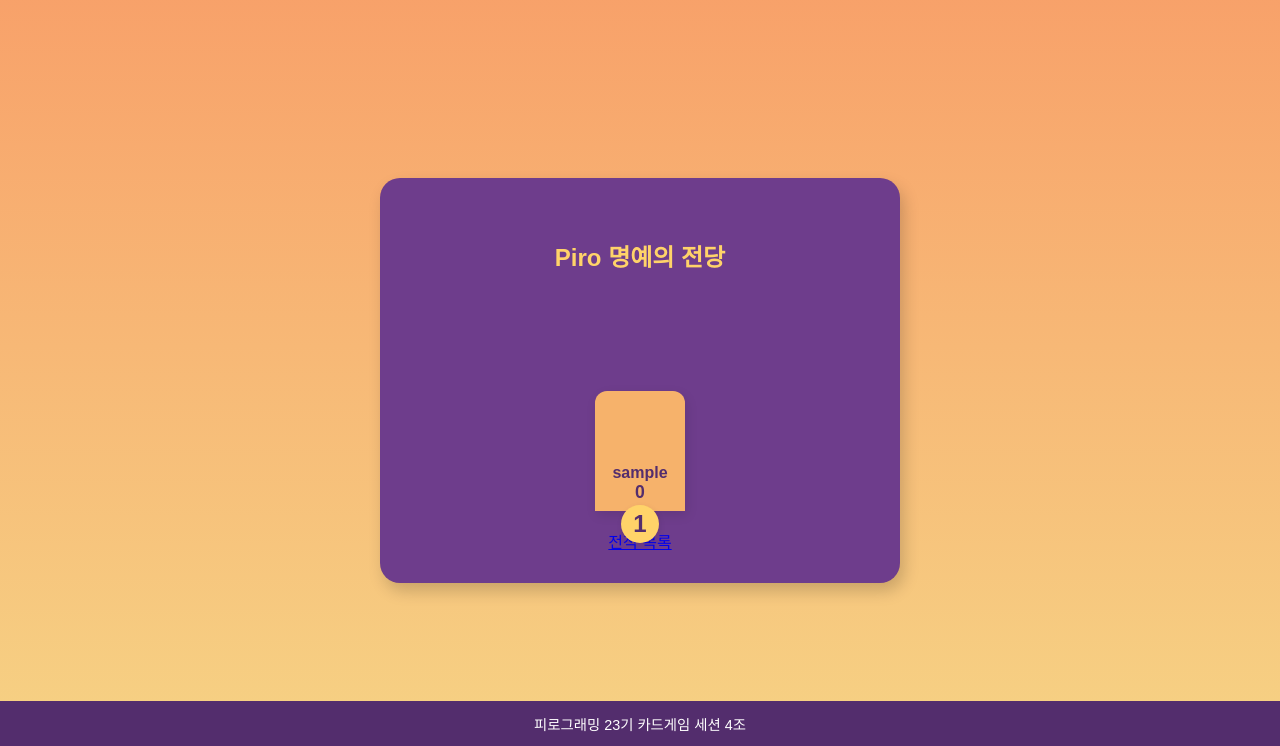
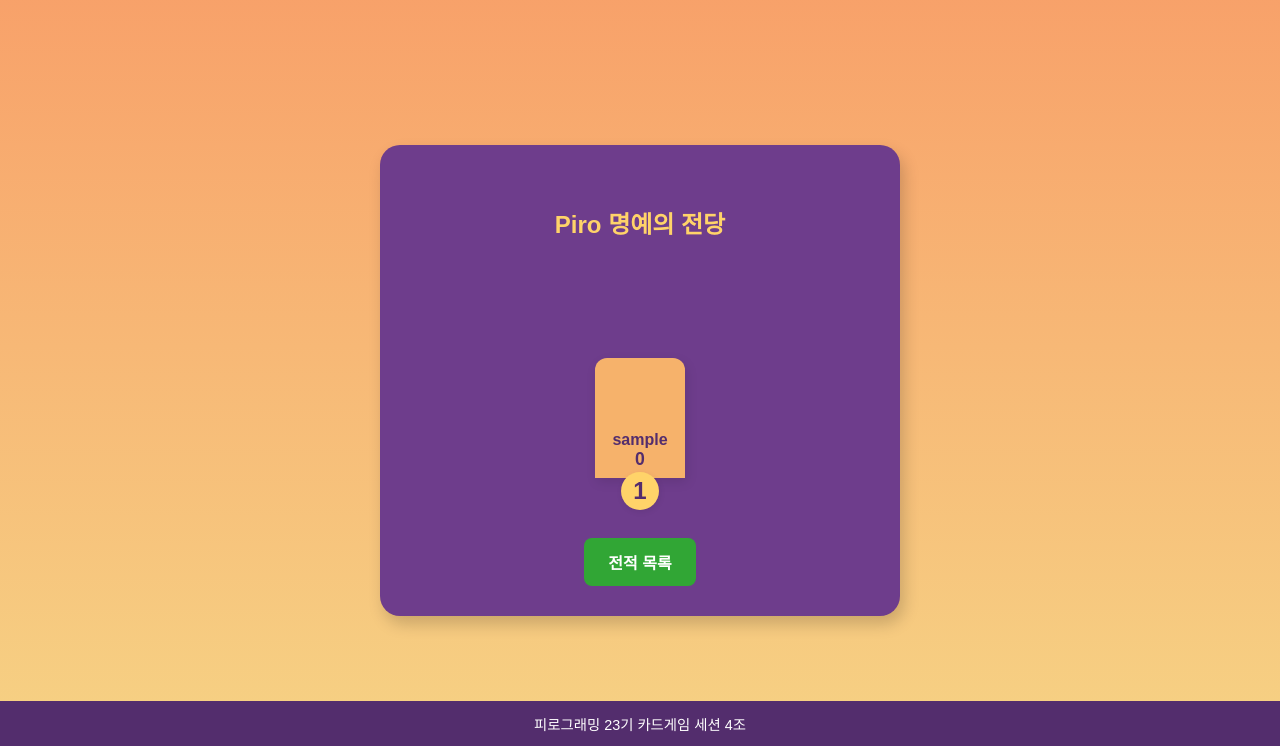
Before and after one commit to Pirogramming-23/Piro23_CardGame_4, a Django app: page /ranking/ in a window 1280 px wide. Shown: the part 54-800 px from the top of the page. Run offline with Django 5.2, Linux system fonts and the light colour scheme; the visitor is signed in with stand-in values (Sample User, id 1); data comes from the database, SQL or seed files in the repository; data that the repository does not hold is empty.

Commit message:
[style] 전적 목록 버튼 div로 감싸고 css 수정

```diff
--- a/game/templates/games/ranking.html
+++ b/game/templates/games/ranking.html
@@ -16,11 +16,13 @@
       <div class="ranking-bar-rank">{{ forloop.counter }}</div>
     </div>
     {% endfor %}
-  </div>
-  <a href="{% url 'game_list' %}" class="game-info-btn" style="margin-top: 18px"
-    >전적 목록</a
-  >
-</div>
+    </div>
+      <div class="record-button-container">
+        <a href="{% url 'game_list' %}" class="game-info-btn record-button">
+          전적 목록
+        </a>
+      </div>
+    </div>
 <style>
   .ranking-bar-container {
     display: flex;
@@ -64,5 +66,24 @@
     justify-content: center;
     box-shadow: 1px 2px 6px rgba(0, 0, 0, 0.08);
   }
+  .record-button-container {
+  text-align: center;
+  margin-top: 60px;
+}
+
+.record-button {
+  display: inline-block;
+  padding: 12px 24px;
+  background-color: #31a635;
+  color: white;
+  text-decoration: none;
+  border-radius: 8px;
+  font-weight: bold;
+  transition: background-color 0.3s;
+}
+
+.record-button:hover {
+  background-color: #27992c;
+}
 </style>
 {% endblock %}
```
